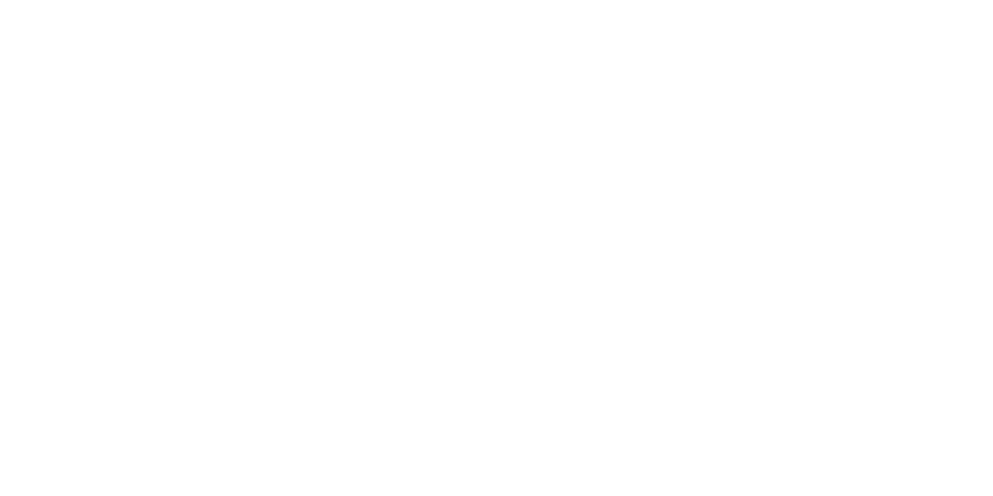
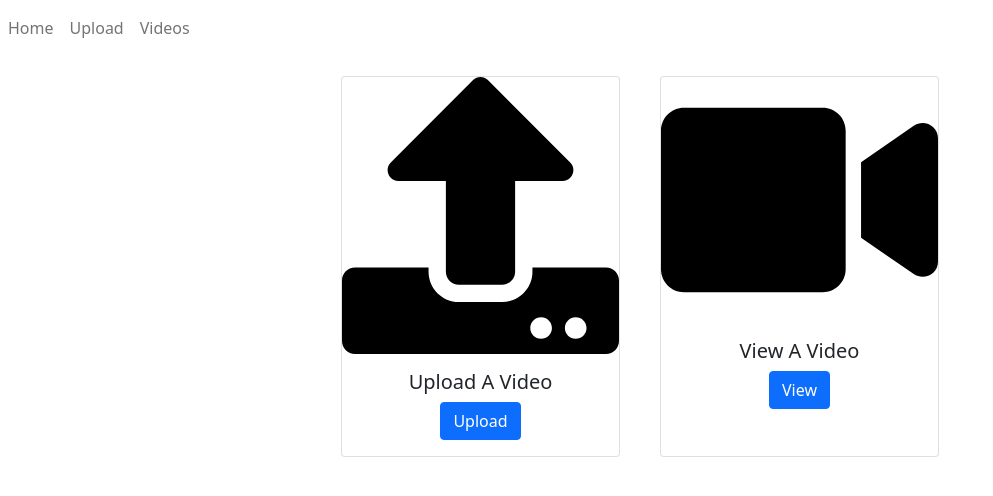
Before and after one commit to thomas-dunlop/video-streaming-front-end, a React (Create React App) app: page / in a window 1280 px wide. Before the commit this address had no page. Shown: the top 496 px of the page, without its empty margins (0-993 px from the left). Built offline with nearby package versions, Linux system fonts and the light colour scheme.

Commit message:
Making everything look prettier

```diff
--- a/src/App.js
+++ b/src/App.js
@@ -4,7 +4,7 @@
   Routes,
   Route
 } from "react-router-dom";
-import {Upload, Videos, Video} from './pages'
+import {Upload, Videos, Video, Home} from './pages'
 
 function App() {
   return (
@@ -20,6 +20,7 @@
 
       <Router>
         <Routes>
+          <Route path = "/" element = {<Home />}/>
           <Route path = "upload" element = {<Upload />}/>
           <Route path = "videos" element = {<Videos />}/>
           <Route path = "videos/:id" element = {<Video />}/>
--- /dev/null
+++ b/src/components/NavigationHeader.js
@@ -0,0 +1,17 @@
+import React from "react";
+import Navbar from 'react-bootstrap/Navbar';
+import Nav from 'react-bootstrap/Nav';
+
+const NavigationHeader = () => {
+  return (
+    <Navbar>
+      <Nav>
+        <Nav.Link href='/'>Home</Nav.Link>
+        <Nav.Link href='/upload'>Upload</Nav.Link>
+        <Nav.Link href='/videos'>Videos</Nav.Link>
+      </Nav>
+    </Navbar>
+  )
+}
+
+export default NavigationHeader;
--- a/src/components/Player.js
+++ b/src/components/Player.js
@@ -2,14 +2,11 @@
 import ReactPlayer from 'react-player'
 
 const Player = (
-    url
+  url
 ) => {
-    return (
-        <div>
-            <ReactPlayer url={url.url} controls/>
-        </div>
-
-    )
+  return (
+    <ReactPlayer url={url.url} controls />
+  )
 }
 
 export default Player
--- a/src/components/index.js
+++ b/src/components/index.js
@@ -1,5 +1,7 @@
 import Player from './Player';
+import NavigationHeader from './NavigationHeader';
 
 export {
-    Player,
+  Player,
+  NavigationHeader
 }
--- /dev/null
+++ b/src/pages/Home.js
@@ -0,0 +1,33 @@
+import React from "react";
+import { Container, Card, Button } from 'react-bootstrap';
+import { NavigationHeader } from "../components";
+import videoIcon from '../images/video-solid.svg';
+import uploadIcon from '../images/upload-solid.svg';
+
+const Home = () => {
+  return (
+    <div>
+      <NavigationHeader />
+      <Container>
+        <div class="d-flex flex-row justify-content-center">
+          <Card className="text-center" style={{width: '25%', margin: '20px'}}>
+            <Card.Img varient='top' src={uploadIcon}/>
+            <Card.Body>
+              <Card.Title>Upload A Video</Card.Title>
+              <Button href='/upload'>Upload</Button>
+            </Card.Body>
+          </Card>
+          <Card className="text-center" style={{width: '25%', margin: '20px'}}>
+            <Card.Img varient='top' src={videoIcon}/>
+            <Card.Body>
+              <Card.Title>View A Video</Card.Title>
+              <Button href='/videos'>View</Button>
+            </Card.Body>
+          </Card>
+        </div>
+      </Container>
+    </div>
+  )
+}
+
+export default Home
--- a/src/pages/Upload.js
+++ b/src/pages/Upload.js
@@ -1,7 +1,6 @@
-import React, {useState} from "react";
-import Form from 'react-bootstrap/Form'
-import Button from 'react-bootstrap/Button'
-import {Player} from '../components'
+import React, { useState } from "react";
+import { Container, Button, Form } from "react-bootstrap";
+import { Player, NavigationHeader } from '../components'
 
 const Upload = () => {
   const [metaData, setMetaData] = useState({
@@ -35,7 +34,7 @@
       formData.append('name', metaData.name)
       formData.append('value', metaData.value)
 
-            const response = await fetch('http://localhost:3000/api/upload',{
+      const response = await fetch('http://localhost:3000/api/upload', {
         method: 'POST',
         body: formData
       })
@@ -53,30 +52,33 @@
 
   return (
     <div>
+      <NavigationHeader />
+      <Container>
         <Form>
           <Form.Group className="mb-3" controlId="name">
             <Form.Label>File Name</Form.Label>
-                    <Form.Control type="text" name="name" value={metaData.name} onChange={handleMetaDataChange} placeholder="Enter File Name"/>
+            <Form.Control type="text" name="name" value={metaData.name} onChange={handleMetaDataChange} placeholder="Enter File Name" />
           </Form.Group>
           <Form.Group className="mb-3" controlId="value">
             <Form.Label>File Value</Form.Label>
-                    <Form.Control type="number" name ="value" value={metaData.value} onChange={handleMetaDataChange} placeholder="Enter File Value"/>
+            <Form.Control type="number" name="value" value={metaData.value} onChange={handleMetaDataChange} placeholder="Enter File Value" />
           </Form.Group>
           <Form.Group className="mb-3" controlId="file">
             <Form.Label>Attach File</Form.Label>
-                    <Form.Control type="file" name="file" onChange={handleFileChange}/>
+            <Form.Control type="file" name="file" onChange={handleFileChange} />
           </Form.Group>
           <Button variant="primary" onClick={handleSubmit}>Submit</Button>
         </Form>
         {
           videoFilePath ? (
             <div>
-                        <Player url={videoFilePath}/>
+              <Player url={videoFilePath} />
             </div>
-                ): (
+          ) : (
             null
           )
         }
+      </Container>
     </div>
   )
 }
--- a/src/pages/Video.js
+++ b/src/pages/Video.js
@@ -1,16 +1,22 @@
-import React, {useState, useEffect} from "react";
+import React, { useState, useEffect } from "react";
 import { useParams } from "react-router";
-import {Player} from '../components'
+import Container from 'react-bootstrap/Container';
+import { Player, NavigationHeader } from '../components'
 
 const Video = () => {
-    const {id} = useParams()
-    const url = `http://localhost:3000/api/videos/${id}`
-    return (
-        <div>
-            <p>{`Video page for id: ${id}`}</p>
-            <Player url={url}/>
+  const { id } = useParams()
+  const url = `http://localhost:3000/api/videos/${id}`
+  return (
+    <div>
+      <NavigationHeader />
+      <Container fluid>
+        <div class="d-flex flex-column justify-content-center">
+          <Player url={url} />
+          <p>{`Video id: ${id}`}</p>
         </div>
-    )
+      </Container>
+    </div>
+  )
 }
 
 export default Video
--- a/src/pages/Videos.js
+++ b/src/pages/Videos.js
@@ -1,5 +1,7 @@
-import React, {useState, useEffect} from "react";
+import React, { useState, useEffect } from "react";
 import Table from 'react-bootstrap/Table'
+import Container from 'react-bootstrap/Container';
+import { NavigationHeader } from "../components";
 
 const Videos = () => {
   const [pageData, setPageData] = useState([])
@@ -19,17 +21,19 @@
       .catch(error => {
         console.error("Error fetching data", error)
       })
-        .finally(() =>{
+      .finally(() => {
         setLoaded(true)
       })
   }, [])
 
-    if(loaded === false){
+  if (loaded === false) {
     return <p>Loading</p>
   }
 
   return (
     <div>
+      <NavigationHeader />
+      <Container>
         <Table striped bordered hover>
           <thead>
             <tr>
@@ -53,8 +57,8 @@
               })
             }
           </tbody>
-
         </Table>
+      </Container>
     </div>
   )
 }
```
Also changed, not shown: src/pages/index.js (+7 -5 lines), src/images/upload-solid.svg (added), src/images/video-solid.svg (added). Lines whose indentation alone changed are shown as unchanged.
